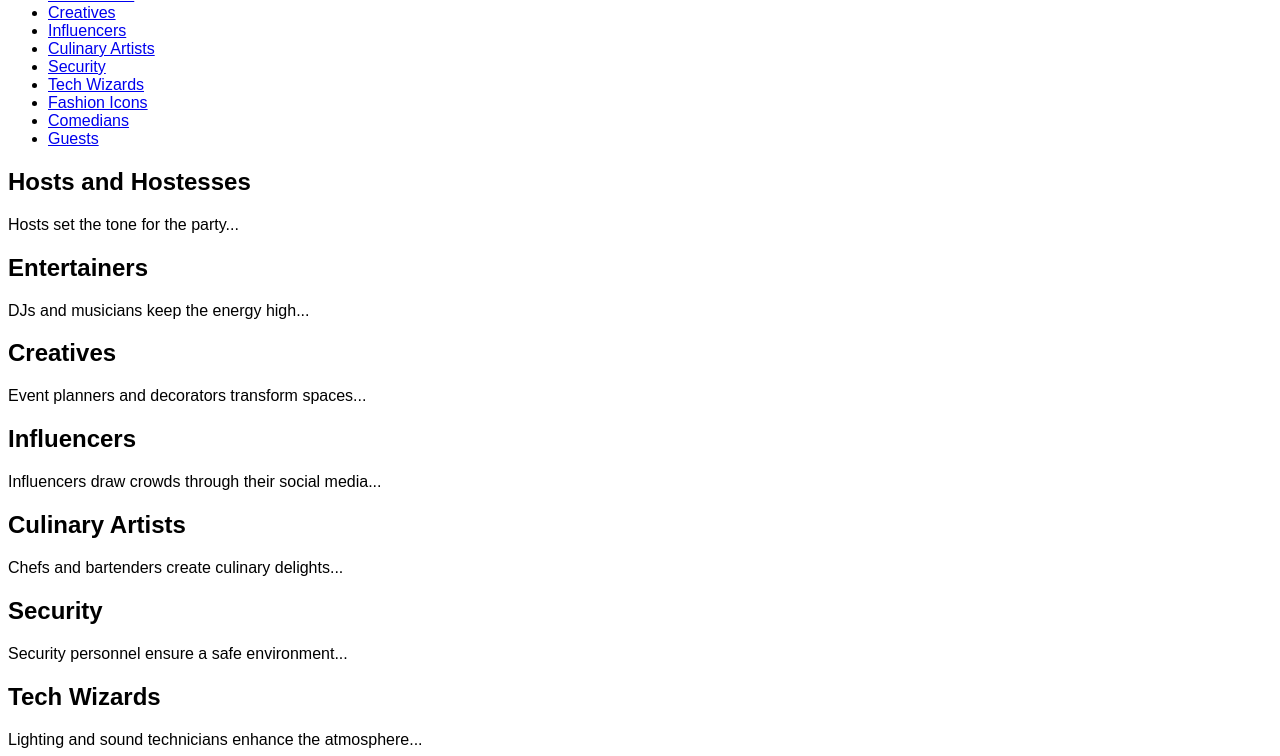
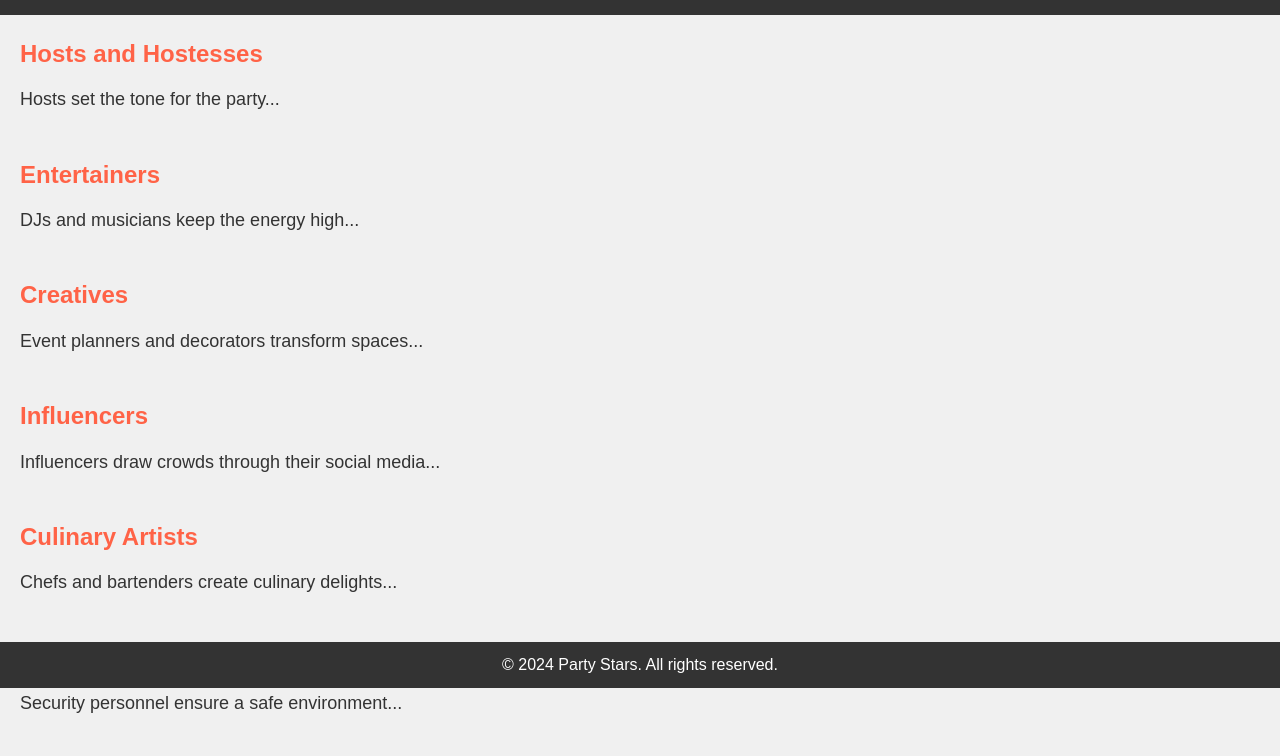
Before and after one commit to Kemo868/My-site, a website: page index.html in a window 1280 px wide. Shown: the part 112-868 px from the top of the page. Drawn offline with Linux system fonts and the light colour scheme.

Commit message:
Update style.css

```diff
--- a/style.css
+++ b/style.css
@@ -1,28 +1,104 @@
-body {
-    font-family: Arial, sans-serif;
+/* Basic Reset */
+* {
+    margin: 0;
+    padding: 0;
+    box-sizing: border-box;
 }
 
-h1 {
+body {
+    font-family: 'Arial', sans-serif;
+    line-height: 1.6;
+    background-color: #f0f0f0;
+    color: #333;
+}
+
+header {
+    background-color: #333;
+    color: #fff;
+    padding: 20px 0;
     text-align: center;
 }
 
-#star-list, #star-details {
-    margin: 20px;
+header h1 {
+    margin-bottom: 10px;
 }
 
-#add-star-form {
-    margin: 20px;
+nav ul {
+    list-style: none;
+    display: flex;
+    justify-content: center;
+    gap: 20px;
 }
 
-form {
-    display: flex;
-    flex-direction: column;
+nav ul li {
+    display: inline;
 }
 
-label, input, textarea, button {
-    margin: 5px 0;
+nav ul li a {
+    color: #fff;
+    text-decoration: none;
+    padding: 5px 10px;
+    border: 1px solid #fff;
+    border-radius: 5px;
+    transition: background-color 0.3s, color 0.3s;
 }
 
-textarea {
-    resize: none;
+nav ul li a:hover {
+    background-color: #fff;
+    color: #333;
 }
+
+main {
+    padding: 20px;
+}
+
+section {
+    margin-bottom: 40px;
+}
+
+section h2 {
+    margin-bottom: 10px;
+    color: #ff6347;
+    font-size: 24px;
+}
+
+section p {
+    font-size: 18px;
+    line-height: 1.8;
+}
+
+footer {
+    background-color: #333;
+    color: #fff;
+    text-align: center;
+    padding: 10px 0;
+    position: fixed;
+    width: 100%;
+    bottom: 0;
+}
+
+/* Media Queries */
+@media (max-width: 768px) {
+    nav ul {
+        flex-direction: column;
+        gap: 10px;
+    }
+}
+
+@media (max-width: 576px) {
+    header, footer {
+        padding: 10px 0;
+    }
+
+    nav ul li a {
+        padding: 5px;
+    }
+
+    section h2 {
+        font-size: 20px;
+    }
+
+    section p {
+        font-size: 16px;
+    }
+}
```
